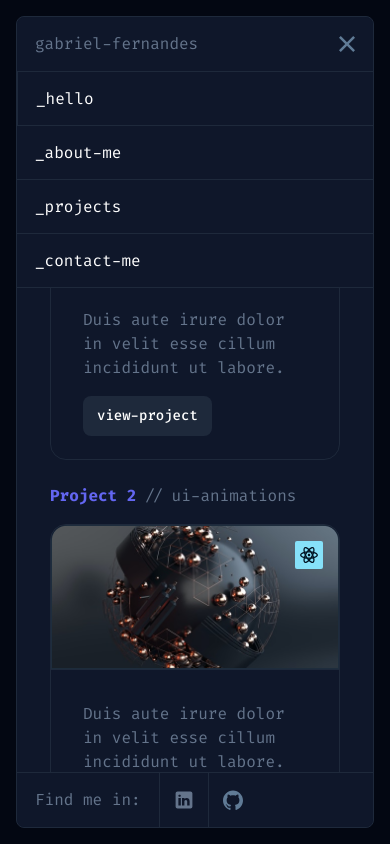
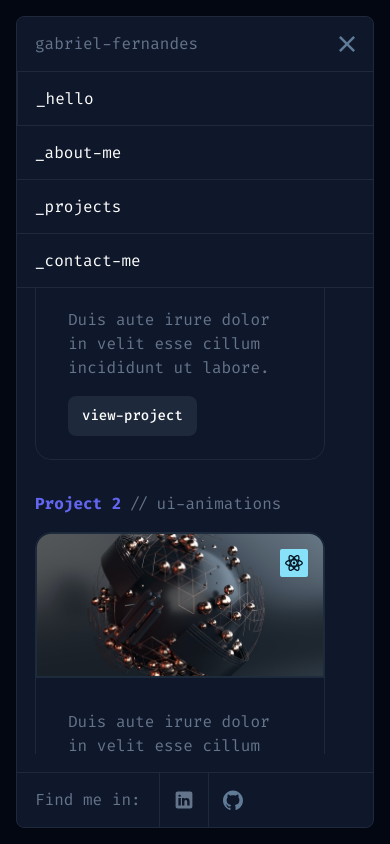
Before and after one commit to engfernandes/portfolio, a React (Vite) app: page /projects in a window 390 px wide. Built offline with nearby package versions, Linux system fonts and the light colour scheme.

Commit message:
:lipstick: ui: making minimal adjustments

```diff
--- a/src/components/CodeBlock/CodeBlock.tsx
+++ b/src/components/CodeBlock/CodeBlock.tsx
@@ -9,7 +9,7 @@ interface CodeBlockProps {
 }
 
 const codeBlockDiv = tv({
-  base: 'flex h-fit max-h-[215px] max-w-[664px] items-center justify-center overflow-none rounded-[15px] border border-slate-800 bg-slate-950 wrap-text-into-div',
+  base: 'flex h-fit max-h-[215px] max-w-[664px] items-center justify-center overflow-none rounded-[15px] border border-slate-800 bg-slate-950',
 })
 
 export function CodeBlock({ language, children, className }: CodeBlockProps) {
@@ -23,8 +23,8 @@ export function CodeBlock({ language, children, className }: CodeBlockProps) {
           background: 'transparent',
           padding: 16,
           margin: 0,
-          overflowX: 'hidden',
-          maxWidth: '600px',
+          overflowX: 'auto',
+          maxWidth: '400px',
           overflowY: 'auto',
           maxHeight: '500px',
         }}
--- a/src/components/ContentTab/ContentTab.tsx
+++ b/src/components/ContentTab/ContentTab.tsx
@@ -28,12 +28,12 @@ const tabWrapper = tv({
 })
 
 const childrenWrapper = tv({
-  base: 'w-full p-[18px] sm:p-16 sm:border-t sm:border-slate-800 overflow-y-auto',
+  base: 'w-full sm:p-16 sm:border-t sm:border-slate-800 overflow-y-auto',
   variants: {
     layout: {
       base: 'flex-grow',
       twoCols:
-        'flex-grow sm:grid sm:grid-cols-[1fr_1fr] sm:grid-rows-auto xl:gap-32 sm:h-full sm:items-center',
+        'flex-grow sm:grid sm:grid-cols-[1fr_1fr] sm:grid-rows-auto xl:gap-20 sm:h-full sm:items-center',
     },
   },
   defaultVariants: {
--- a/src/components/Layout/Layout.tsx
+++ b/src/components/Layout/Layout.tsx
@@ -29,7 +29,7 @@ const contentWrapper = tv({
 })
 
 const childrenWrapper = tv({
-  base: 'flex w-full h-full items-center justify-center overflow-y-auto sm:p-[18px] sm:p-0',
+  base: 'flex w-full h-full p-[18px] items-center justify-center overflow-y-auto sm:p-0',
 })
 
 export function Layout({ children, sideBarProps, variant }: LayoutProps) {
--- a/src/features/Contact/components/ContactForm/ContactForm.tsx
+++ b/src/features/Contact/components/ContactForm/ContactForm.tsx
@@ -121,7 +121,7 @@ export function ContactForm() {
       <div className='hidden lg:block'>
         <CodeBlock
           language='javascript'
-          className='border-0 bg-slate-900 text-xl'
+          className='border-0 bg-slate-900 text-lg'
           children={codeBlockMessage()}
         />
       </div>
--- a/src/features/Projects/components/ProjectsList/ProjectsList.tsx
+++ b/src/features/Projects/components/ProjectsList/ProjectsList.tsx
@@ -14,7 +14,7 @@ interface ProjectsListProps {
 }
 
 const main = tv({
-  base: 'flex flex-col w-full pb-8 items-center justify-start gap-6 sm:flex-row sm:flex-wrap sm:gap-10',
+  base: 'flex flex-col w-full pb-8 justify-start gap-8 sm:flex-row sm:flex-wrap sm:gap-10',
 })
 
 const div = tv({
```
Lines whose indentation alone changed are shown as unchanged.
